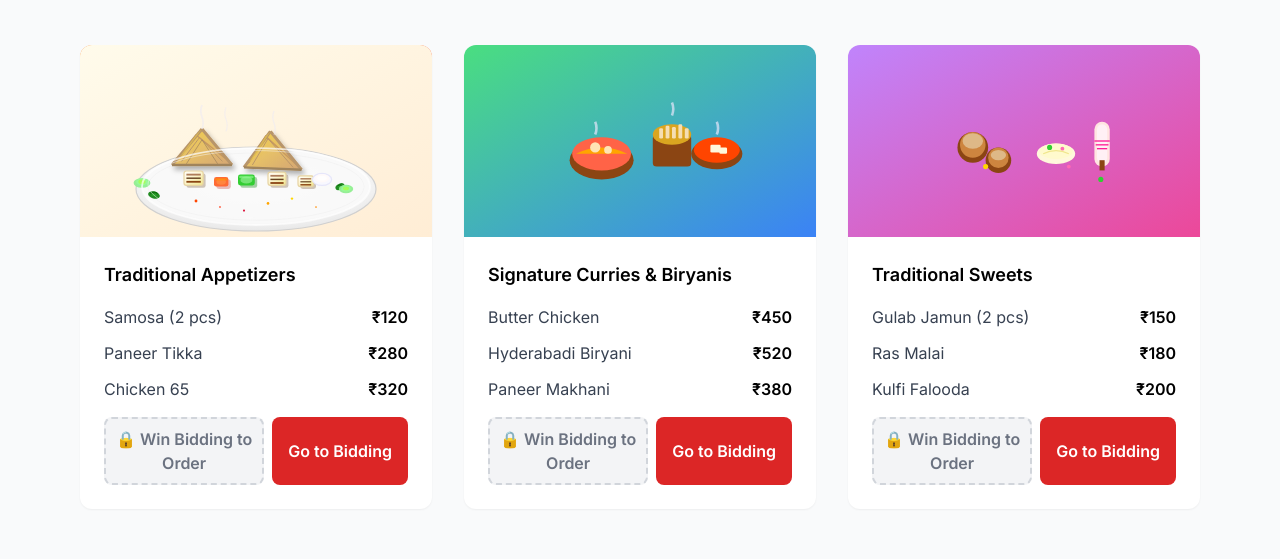
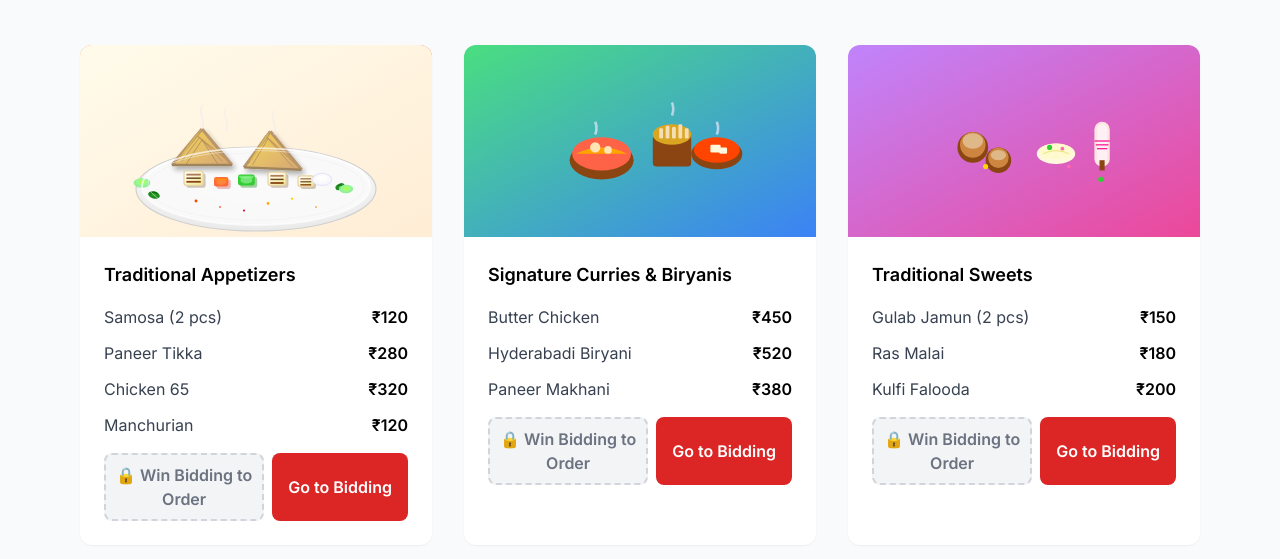
Before and after one commit to SAMJOD07/choicee-website, a plain HTML site: page index.html in a window 1280 px wide. Shown: the part 375-934 px from the top of the page. Drawn offline with nearby package versions, Linux system fonts and the light colour scheme.

Commit message:
Update index.html

```diff
--- a/index.html
+++ b/index.html
@@ -279,6 +279,10 @@
                             <div class="flex justify-between">
                                 <span class="text-gray-700">Chicken 65</span>
                                 <span class="font-semibold">₹320</span>
+                            </div>
+                            <div class="flex justify-between">
+                                <span class="text-gray-700">Manchurian</span>
+                                <span class="font-semibold">₹120</span>
                             </div>
                         </div>
                         <div class="flex gap-2 mt-4">
```
